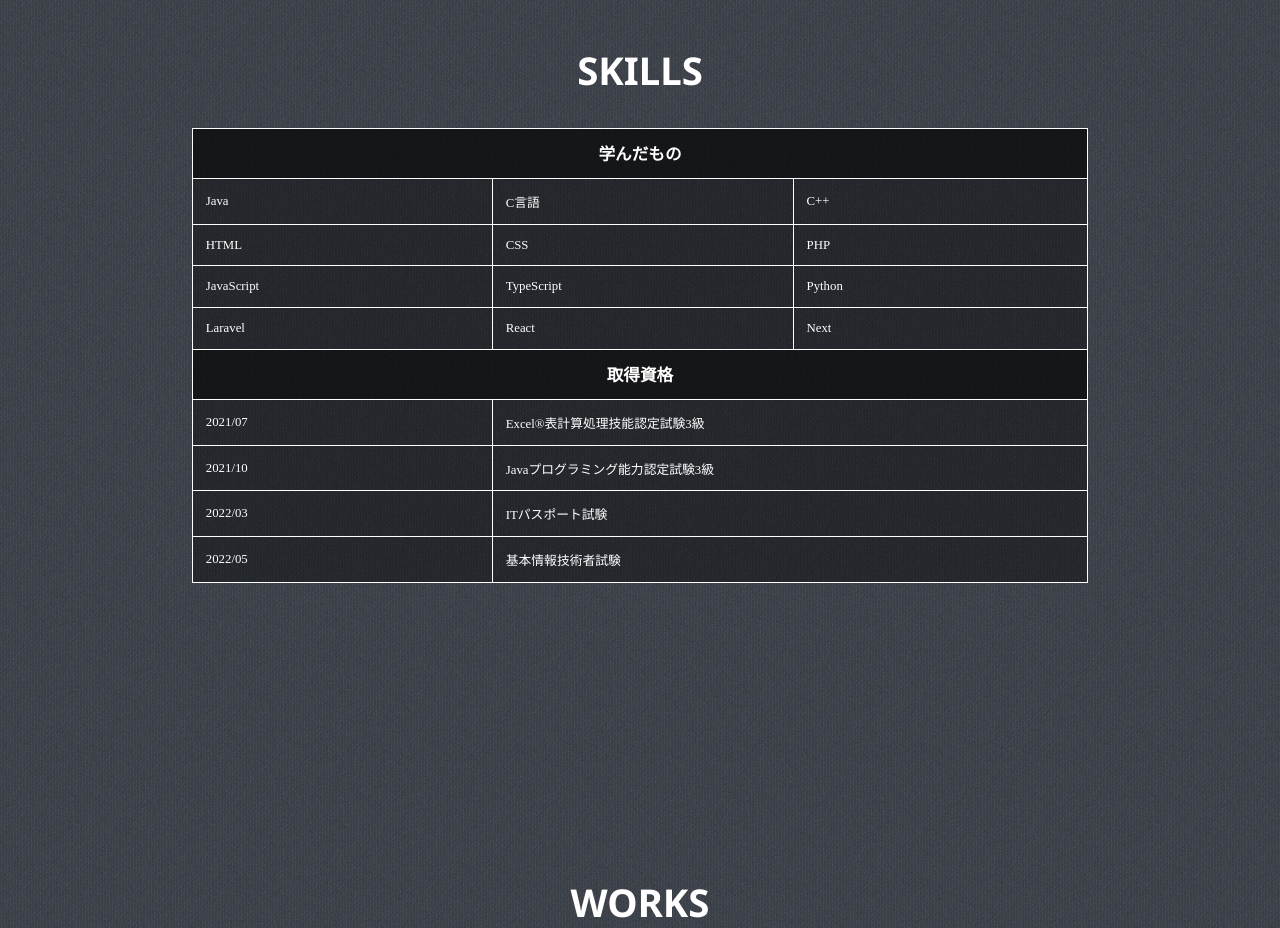
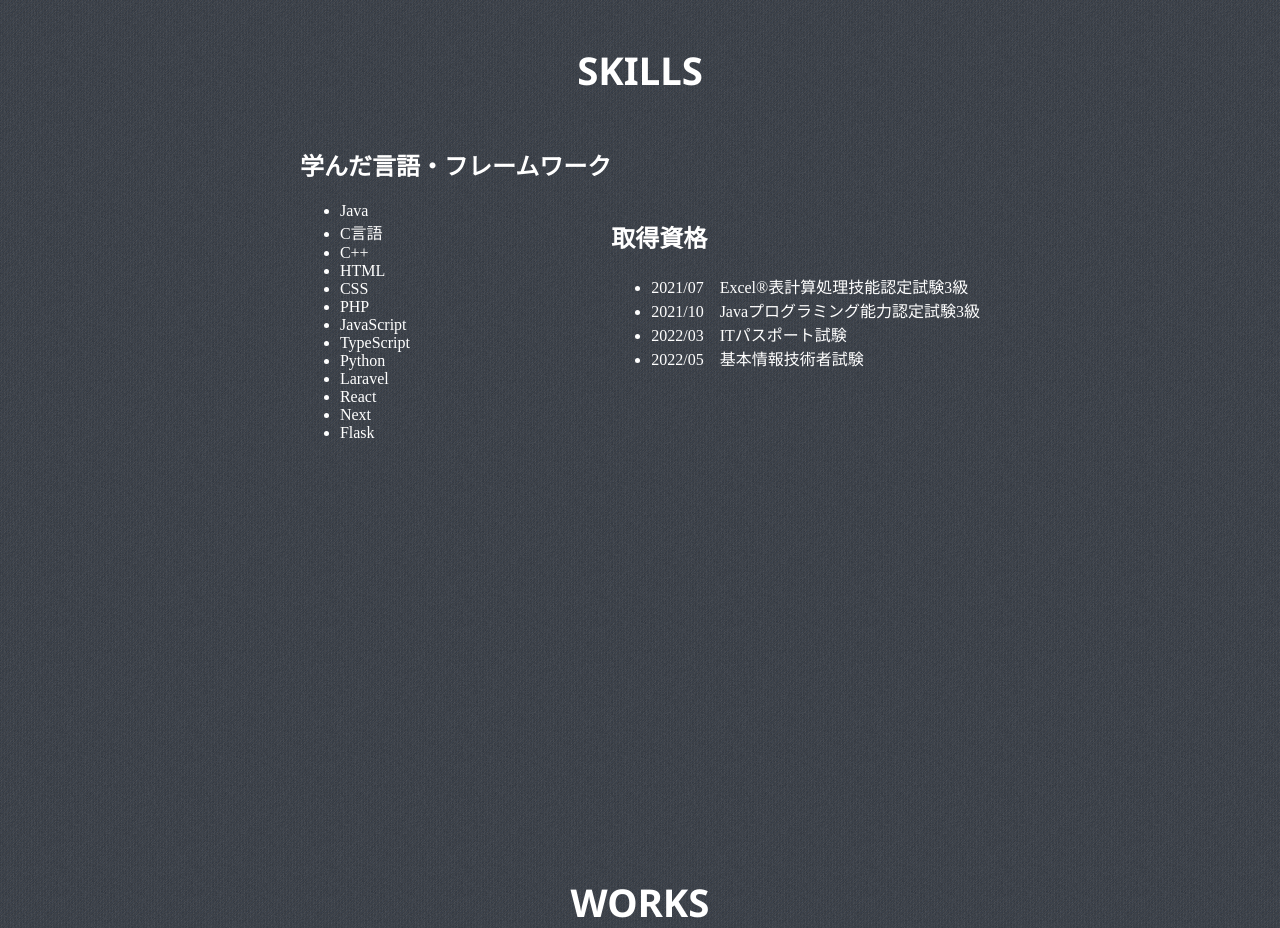
Before and after one commit to ishiki11/My_Portfolio, a plain HTML site: page index.html in a window 1280 px wide. Shown: the part 1660-2588 px from the top of the page. Drawn offline with Linux system fonts and the light colour scheme; a web font is replaced by a local one.

Commit message:
tableをリストに変更

```diff
--- a/index.html
+++ b/index.html
@@ -72,51 +72,33 @@
     <section id="skill">
       <h1 class="skill-title">SKILLS</h1>
       <div class="skill-content flex">
-        <table border="2" class="skill-table">
-          <tr class="tr">
-            <th colspan="3" class="th">学んだもの</th>
-          </tr>
-          <tr class="tr">
-            <td class="td">Java</td>
-            <td class="td">C言語</td>
-            <td class="td">C++</td>
-          </tr>
-          <tr class="tr">
-            <td class="td">HTML</td>
-            <td class="td">CSS</td>
-            <td class="td">PHP</td>
-          </tr>
-          <tr class="tr">
-            <td class="td">JavaScript</td>
-            <td class="td">TypeScript</td>
-            <td class="td">Python</td>
-          </tr>
-          <tr class="tr">
-            <td class="td">Laravel</td>
-            <td class="td">React</td>
-            <td class="td">Next</td>
-          </tr>
-
-          <tr class="tr">
-            <th colspan="3" class="th">取得資格</th>
-          </tr>
-          <tr class="tr">
-            <td class="td">2021/07</td>
-            <td colspan="2" class="td">Excel®表計算処理技能認定試験3級</td>
-          </tr>
-          <tr class="tr">
-            <td class="td">2021/10</td>
-            <td colspan="2" class="td">Javaプログラミング能力認定試験3級</td>
-          </tr>
-          <tr class="tr">
-            <td class="td">2022/03</td>
-            <td colspan="2" class="td">ITパスポート試験</td>
-          </tr>
-          <tr class="tr">
-            <td class="td">2022/05</td>
-            <td colspan="2" class="td">基本情報技術者試験</td>
-          </tr>
-        </table>
+        <div>
+          <h2>学んだ言語・フレームワーク</h2>
+          <ul>
+            <li>Java</li>
+            <li>C言語</li>
+            <li>C++</li>
+            <li>HTML</li>
+            <li>CSS</li>
+            <li>PHP</li>
+            <li>JavaScript</li>
+            <li>TypeScript</li>
+            <li>Python</li>
+            <li>Laravel</li>
+            <li>React</li>
+            <li>Next</li>
+            <li>Flask</li>
+          </ul>
+        </div>
+        <div>
+          <h2>取得資格</h2>
+          <ul>
+            <li>2021/07&emsp;Excel®表計算処理技能認定試験3級</li>
+            <li>2021/10&emsp;Javaプログラミング能力認定試験3級</li>
+            <li>2022/03&emsp;ITパスポート試験</li>
+            <li>2022/05&emsp;基本情報技術者試験</li>
+          </ul>
+        </div>
       </div>
     </section>
 
@@ -139,9 +121,7 @@
               <p class="bold">使用したもの</p>
               <p>TypeScript・Handlebars・CSS・NestJS・Prisma・PostgreSQL</p>
               <p class="bold">GitHub URL</p>
-              <a href="https://github.com/ishiki11/node_kadai">
-                https://github.com/ishiki11/node_kadai
-              </a>
+              <a href="https://github.com/ishiki11/node_kadai"> https://github.com/ishiki11/node_kadai </a>
             </div>
           </div>
         </div>
```
